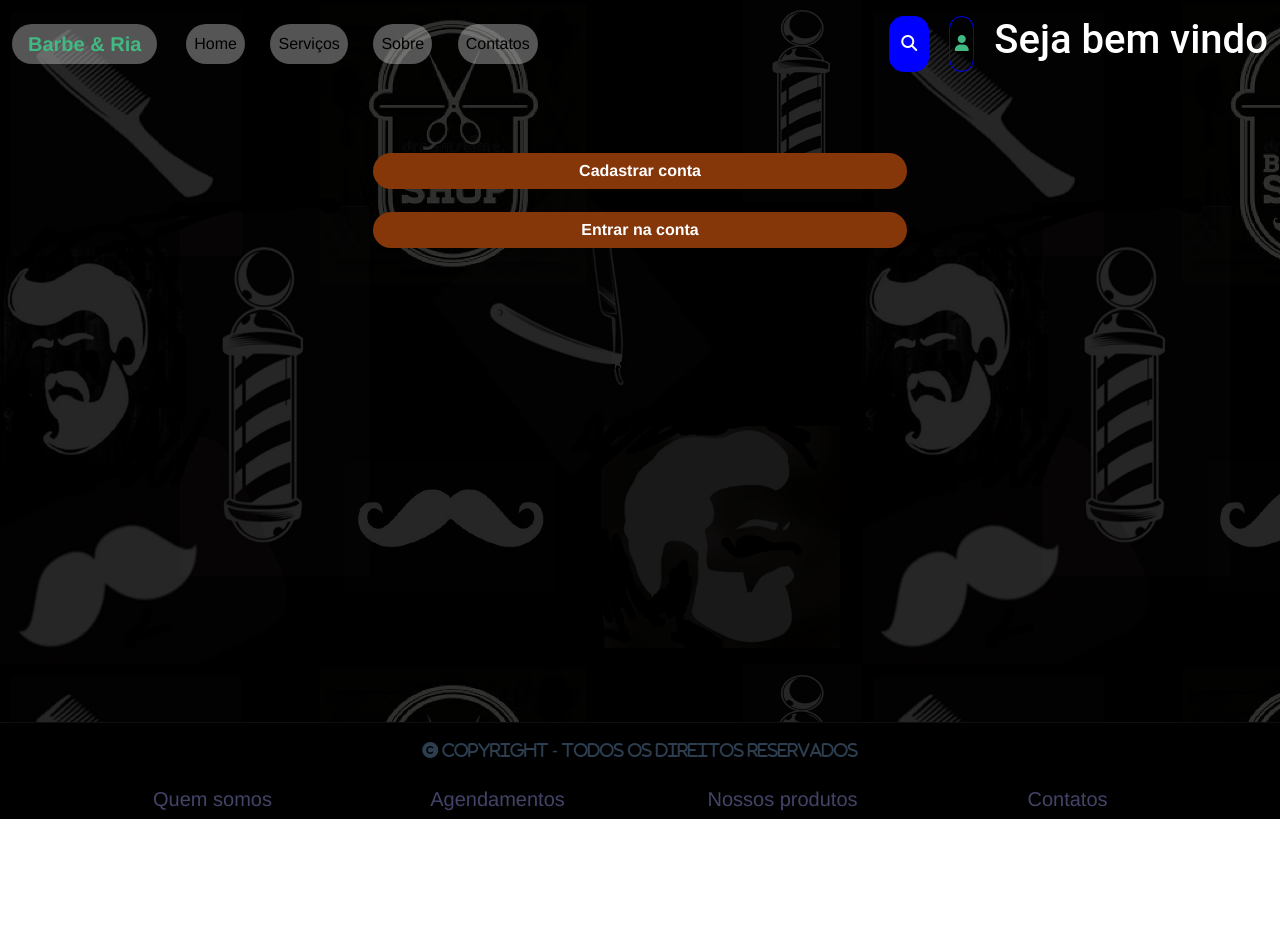
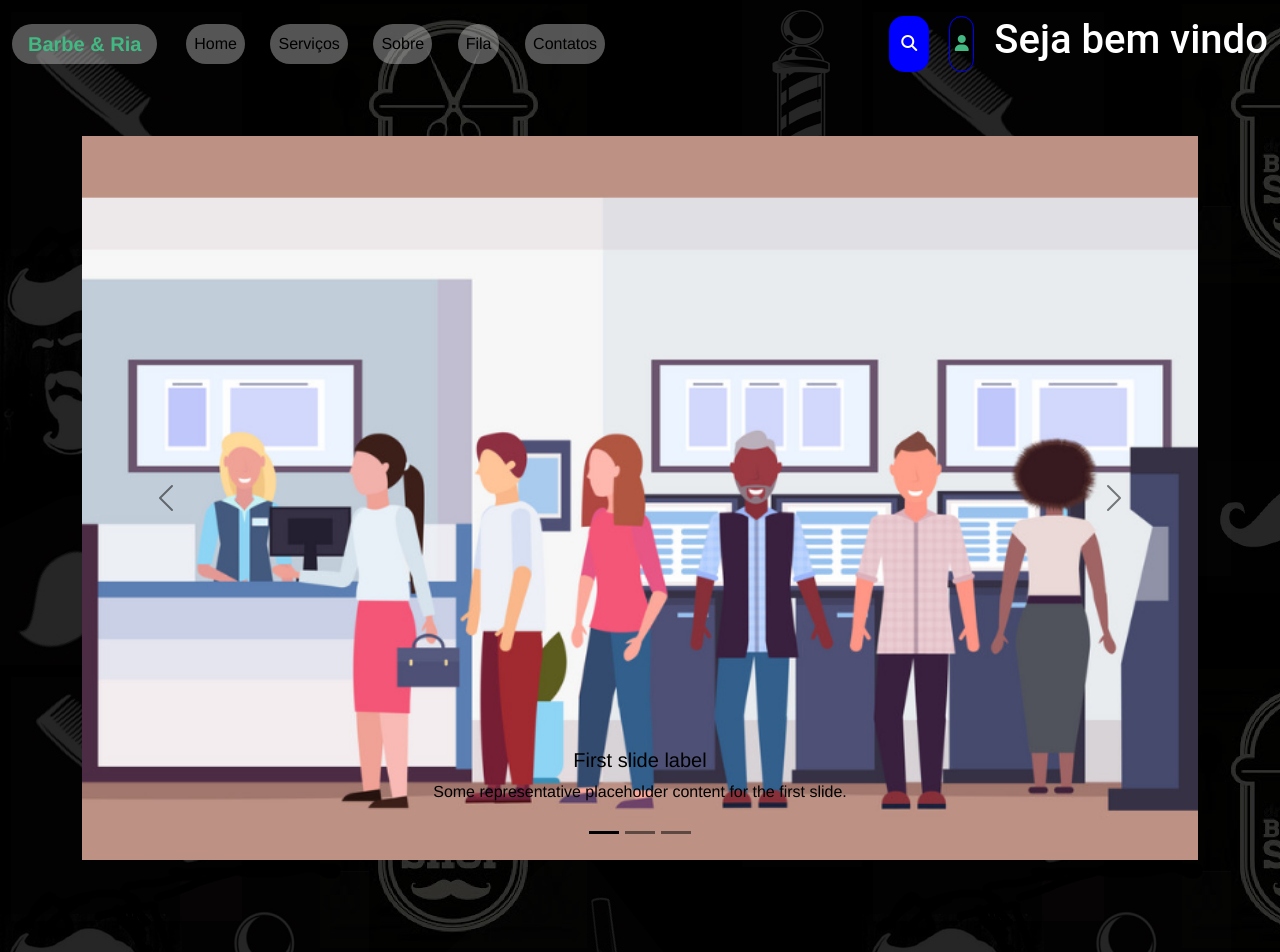
Before and after one commit to GTauber/PB-TP09Bapp, a Vue app: page /#/ in a window 1280 px wide. Shown: the top 952 px of the page. Before the commit the page ends 819 px from the top, so only its background shows below. Built offline with nearby package versions, Linux system fonts and the light colour scheme.

Commit message:
Resolving conflicts and start carousel impl

```diff
--- a/src/App.vue
+++ b/src/App.vue
@@ -1,7 +1,10 @@
 <template>
-  <header-comp/>
-  <router-view/>
-  <mapaSite></mapaSite>
+
+    <header-comp/>
+    <router-view/>
+    <div class="mtdd"></div>
+    <mapaSite class="mapaSite"></mapaSite>
+
 </template>
 
 <script>
--- a/src/components/HeaderComp.vue
+++ b/src/components/HeaderComp.vue
@@ -18,6 +18,9 @@
                         <li class="nav-item">
                             <router-link to="/about" class="nav-link" >Sobre</router-link>
                         </li>
+                      <li class="nav-item">
+                        <router-link to="/queue" class="nav-link" >Fila</router-link>
+                      </li>
                         <li class="nav-item">
                             <router-link to="/contact" class="nav-link">Contatos</router-link>
                         </li>
@@ -86,7 +89,6 @@ export default {
     display: flex;
     justify-content: center;
     align-items: center;
-    border-radius: 10px;
     border: 1px solid blue;
     margin-right: 20px;
     border-radius: 15px;
@@ -105,7 +107,7 @@ export default {
 }
 
 .nav-item a {
-    margin: 0vw 1vw;
+    margin: 0 1vw;
     color: rgb(0, 0, 0);
     border-radius: 100px;
     background-color: rgba(202, 202, 202, 0.414);
--- a/src/router/index.js
+++ b/src/router/index.js
@@ -2,6 +2,7 @@ import { createRouter, createWebHashHistory } from 'vue-router';
 import HomeView from '../views/HomeView.vue';
 import ContactsView from "@/views/ContactsView";
 import ServicesView from "@/views/ServicesView";
+import QueueView from "@/views/QueueView";
 
 const routes = [
   {
@@ -26,6 +27,11 @@ const routes = [
     path: '/services',
     name: 'services',
     component: ServicesView
+  },
+  {
+    path: '/queue',
+    name: 'queue',
+    component: QueueView
   }
 ]
 
--- a/src/views/HomeView.vue
+++ b/src/views/HomeView.vue
@@ -2,21 +2,65 @@
   <div class="container">
     <div class="row">
       <div class="col-12">
-        <login-comps></login-comps>
+<!--        <login-comps></login-comps>-->
+      </div>
+    </div>
+    <div class="row mt-5">
+      <div class="col">
+        <div id="carouselExampleDark" class="carousel carousel-dark slide" data-bs-ride="carousel">
+          <div class="carousel-indicators">
+            <button type="button" data-bs-target="#carouselExampleDark" data-bs-slide-to="0" class="active" aria-current="true" aria-label="Slide 1"></button>
+            <button type="button" data-bs-target="#carouselExampleDark" data-bs-slide-to="1" aria-label="Slide 2"></button>
+            <button type="button" data-bs-target="#carouselExampleDark" data-bs-slide-to="2" aria-label="Slide 3"></button>
+          </div>
+          <div class="carousel-inner">
+            <div class="carousel-item active" data-bs-interval="10000">
+              <router-link to="/queue">
+                <img src="@/assets/ServicoQueue.png" class="d-block w-100" alt="...">
+                <div class="carousel-caption d-none d-md-block">
+                  <h5>First slide label</h5>
+                  <p>Some representative placeholder content for the first slide.</p>
+                </div>
+              </router-link>
+            </div>
+            <div class="carousel-item" data-bs-interval="2000">
+              <img src="" class="d-block w-100" alt="...">
+              <div class="carousel-caption d-none d-md-block">
+                <h5>Second slide label</h5>
+                <p>Some representative placeholder content for the second slide.</p>
+              </div>
+            </div>
+            <div class="carousel-item">
+              <img src="" class="d-block w-100" alt="...">
+              <div class="carousel-caption d-none d-md-block">
+                <h5>Third slide label</h5>
+                <p>Some representative placeholder content for the third slide.</p>
+              </div>
+            </div>
+          </div>
+          <button class="carousel-control-prev" type="button" data-bs-target="#carouselExampleDark" data-bs-slide="prev">
+            <span class="carousel-control-prev-icon" aria-hidden="true"></span>
+            <span class="visually-hidden">Previous</span>
+          </button>
+          <button class="carousel-control-next" type="button" data-bs-target="#carouselExampleDark" data-bs-slide="next">
+            <span class="carousel-control-next-icon" aria-hidden="true"></span>
+            <span class="visually-hidden">Next</span>
+          </button>
+        </div>
       </div>
     </div>
   </div>
 </template>
 
 <script>
-import loginComps from '../components/loginComps.vue'
+// import loginComps from '../components/loginComps.vue'
 // @ is an alias to /src
 
 
 export default {
   name: 'HomeView',
   components: {
-    loginComps
+    // loginComps
   }
 }
 </script>
--- /dev/null
+++ b/src/views/QueueView.vue
@@ -0,0 +1,32 @@
+<template>
+  <div class="container-xxl">
+    <div class="row">
+      <div class="col g-5">
+        <AppQueue></AppQueue>
+      </div>
+    </div>
+    <div class="row">
+      <div class="col g-5">
+        <AppHours></AppHours>
+      </div>
+    </div>
+  </div>
+</template>
+
+<script>
+import AppQueue from "@/components/AppQueue";
+import AppHours from "@/components/AppHours";
+
+export default {
+  name: "QueueView",
+  components: {
+    AppQueue,
+    AppHours,
+  }
+
+}
+</script>
+
+<style scoped>
+
+</style>
```
Also changed, not shown: src/assets/ServicoQueue.png (added).
